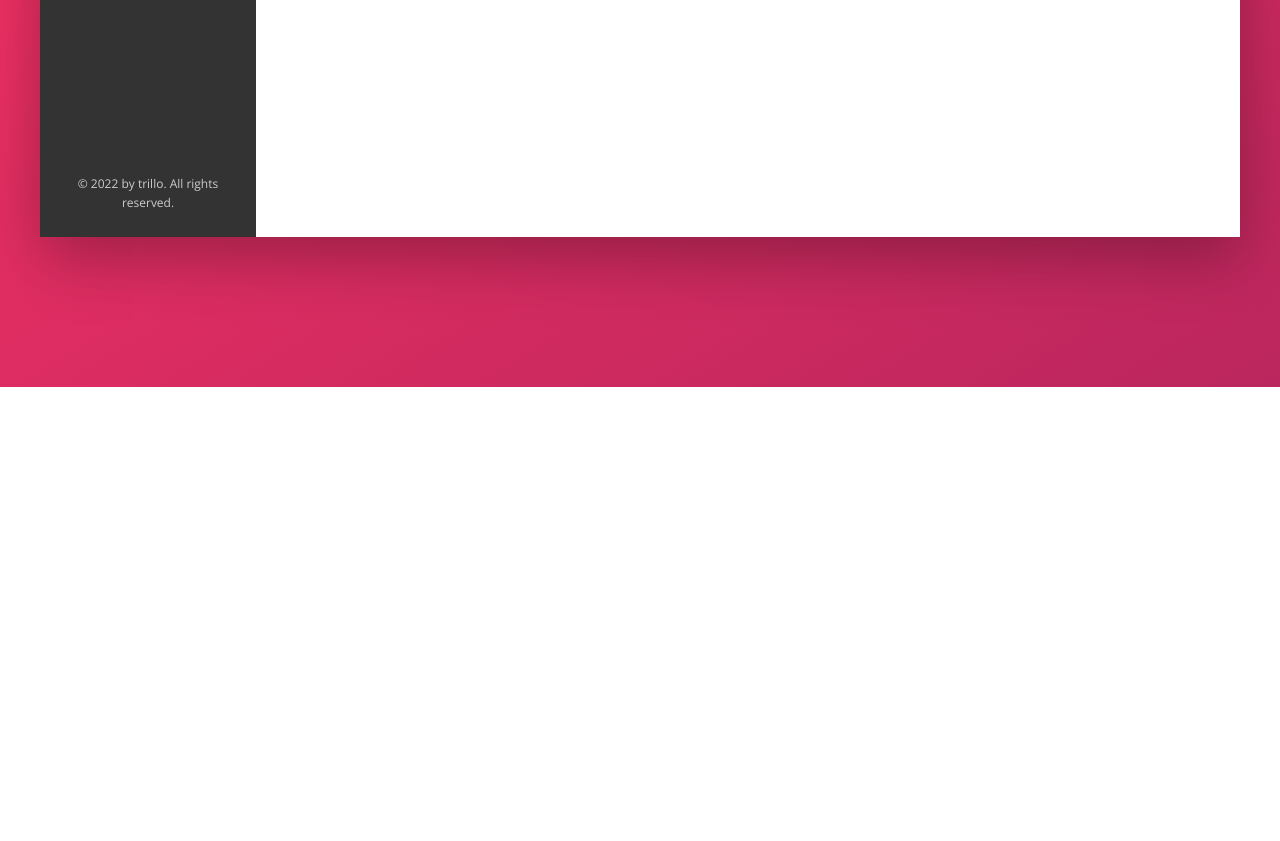
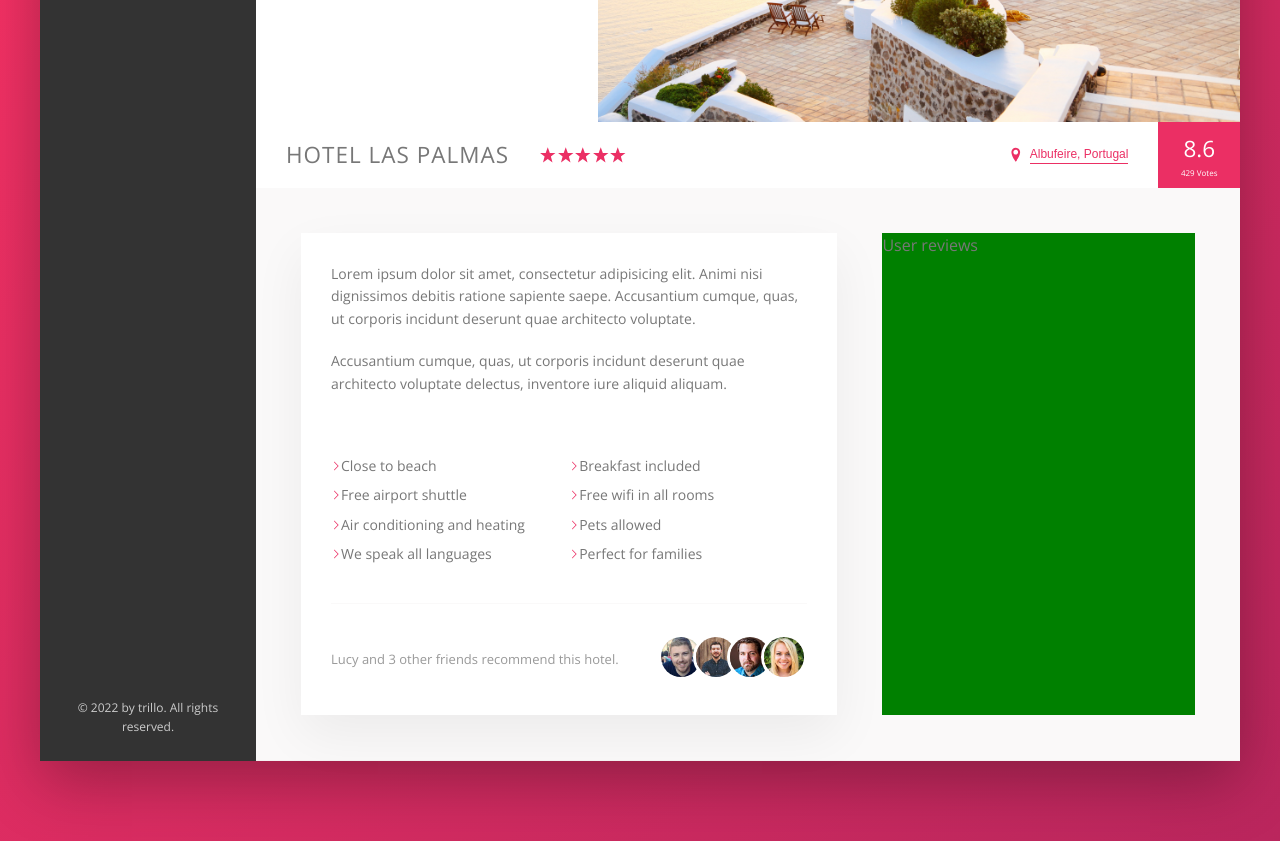
Before and after one commit to danj/trillo, a website: page index.html in a window 1280 px wide. Shown: the part 413-1254 px from the top of the page. Before the commit the page ends 800 px from the top, so only its background shows below. Drawn offline with nearby package versions, Linux system fonts and the light colour scheme; files that its build step writes are made by us from their sources.

Commit message:
detail view + fixes to layout

```diff
--- a/index.html
+++ b/index.html
@@ -90,8 +90,86 @@
                 </div>
             </nav>
             <main class="hotel-view">
-                Hotel view
+                <div class="gallery">
+                    <figure class="gallery__item">
+                        <img src="img/hotel-1.jpg" alt="Photo of hotel 1" class="gallery__photo">
+                    </figure>
+                    <figure class="gallery__item">
+                        <img src="img/hotel-2.jpg" alt="Photo of hotel 2" class="gallery__photo">
+                    </figure>
+                    <figure class="gallery__item">
+                        <img src="img/hotel-3.jpg" alt="Photo of hotel 3" class="gallery__photo">
+                    </figure>
+                </div>
+
+                <div class="overview">
+                    <h1 class="overview__heading">Hotel Las Palmas</h1>
+                    <div class="overview__stars">
+                        <svg class="overview__icon">
+                            <use xlink:href="img/sprite.svg#icon-star"></use>
+                        </svg>
+                        <svg class="overview__icon">
+                            <use xlink:href="img/sprite.svg#icon-star"></use>
+                        </svg>
+                        <svg class="overview__icon">
+                            <use xlink:href="img/sprite.svg#icon-star"></use>
+                        </svg>
+                        <svg class="overview__icon">
+                            <use xlink:href="img/sprite.svg#icon-star"></use>
+                        </svg>
+                        <svg class="overview__icon">
+                            <use xlink:href="img/sprite.svg#icon-star"></use>
+                        </svg>
+                    </div>
+
+                    <div class="overview__location">
+                        <svg class="overview__icon">
+                            <use xlink:href="img/sprite.svg#icon-location-pin"></use>
+                        </svg>
+                        <button class="btn-inline">Albufeire, Portugal</button>
+                    </div>
+
+                    <div class="overview__rating">
+                        <div class="overview__rating-average">8.6</div>
+                        <div class="overview__rating-count">429 Votes</div>
+                    </div>
+                </div>
+
+                <div class="detail">
+                    <div class="description">
+                        <p class="paragraph">
+                            Lorem ipsum dolor sit amet, consectetur adipisicing elit. Animi nisi dignissimos debitis ratione sapiente saepe. Accusantium cumque, quas, ut corporis incidunt deserunt quae architecto voluptate.
+                        </p>
+                        <p class="paragraph">
+                            Accusantium cumque, quas, ut corporis incidunt deserunt quae architecto voluptate delectus, inventore iure aliquid aliquam.
+                        </p>
+                        <ul class="list">
+                            <li class="list__item">Close to beach</li>
+                            <li class="list__item">Breakfast included</li>
+                            <li class="list__item">Free airport shuttle</li>
+                            <li class="list__item">Free wifi in all rooms</li>
+                            <li class="list__item">Air conditioning and heating</li>
+                            <li class="list__item">Pets allowed</li>
+                            <li class="list__item">We speak all languages</li>
+                            <li class="list__item">Perfect for families</li>
+                        </ul>
+                        <div class="recommend">
+                            <p class="recommend__count">Lucy and 3 other friends recommend this hotel.</p>
+
+                            <div class="recommend__friends">
+                                <img src="img/user-3.jpg" alt="Friend photo" class="recommend__photo">
+                                <img src="img/user-4.jpg" alt="Friend photo" class="recommend__photo">
+                                <img src="img/user-5.jpg" alt="Friend photo" class="recommend__photo">
+                                <img src="img/user-6.jpg" alt="Friend photo" class="recommend__photo">
+                            </div>
+                        </div>
+                    </div>
+                    <div class="user-reviews">
+                        User reviews
+                    </div>
+                </div>
             </main>
+
         </div>
     </div>
 </body>
--- /dev/null
+++ b/sass/abstracts/_animations.scss
@@ -0,0 +1,16 @@
+@keyframes pulsate {
+  0% {
+    transform: scale(1);
+    box-shadow: none;
+  }
+
+  50% {
+    transform: scale(1.05);
+    box-shadow: 0 1rem 4rem rgba(0,0,0,.25);
+  }
+
+  100% {
+    transform: scale(1);
+    box-shadow: none;
+  }
+}
--- a/sass/abstracts/_variables.scss
+++ b/sass/abstracts/_variables.scss
@@ -20,4 +20,5 @@ $default-font-size: 1.6rem;
   --color-primary-light: #{$color-primary-light};
   --color-primary-dark: #{$color-primary-dark};
   --dark-shadow: 0 2rem 6rem rgba(0,0,0,.3);
+  --light-shadow: 0 2rem 5rem rgba(0,0,0,.06);
 }
--- a/sass/base/_base.scss
+++ b/sass/base/_base.scss
@@ -19,5 +19,5 @@ body {
   box-sizing: border-box;
   background-image: linear-gradient(to right bottom, var(--color-primary-light), var(--color-primary-dark));
   background-repeat:no-repeat;
-  height: calc(100vh - 8rem);
+  //height: calc(100vh - 8rem);
 }
--- /dev/null
+++ b/sass/components/_btn_inline.scss
@@ -0,0 +1,20 @@
+.btn-inline {
+  border: none;
+  color: $color-primary;
+  font-size: inherit;
+  border-bottom: 1px solid currentColor;
+  padding-bottom: 2px;
+  display: inline-block;
+  background-color: transparent;
+  cursor: pointer;
+  transition: all .2s;
+
+  &:hover {
+    color: $grey-dark-1;
+  }
+
+  &:focus {
+    outline: none;
+    animation: pulsate 1s infinite;
+  }
+}
--- /dev/null
+++ b/sass/components/_gallery.scss
@@ -0,0 +1,13 @@
+.gallery {
+  display: flex;
+  flex-direction: row;
+
+  &__item {
+
+  }
+
+  &__photo {
+    width: 100%;
+    display: block;
+  }
+}
--- /dev/null
+++ b/sass/components/_overview.scss
@@ -0,0 +1,63 @@
+.overview {
+  width: 100%;
+  display: flex;
+  flex-direction: row;
+  justify-content: space-between;
+  align-items: center;
+
+  &__heading {
+    font-size: 2.25rem;
+    font-weight: 300;
+    text-transform: uppercase;
+    letter-spacing: 1px;
+    padding: 1.5rem 3rem;
+  }
+
+  &__stars {
+    display: flex;
+    flex-direction: row;
+    color: $color-primary;
+    margin-right: auto;
+  }
+
+  &__location {
+    font-size: 1.2rem;
+    display: flex;
+    vertical-align: center;
+
+    .overview__icon {
+      margin-right: .5rem;
+    }
+  }
+
+  &__rating {
+    background-color: $color-primary;
+    color: white;
+    margin-left: 3rem;
+    align-self: stretch;
+    padding: 0 2.25rem;
+    display: flex;
+    align-items: center;
+    justify-content: center;
+    flex-direction: column;
+
+    &-average {
+      font-size: 2.25rem;
+      font-weight: 300;
+    }
+
+    &-count {
+      font-size: .8rem;
+      font-weight: 300;
+    }
+  }
+
+  &__icon {
+    width: 1.75rem;
+    height: 1.75rem;
+
+    fill: $color-primary;
+  }
+
+
+}
--- /dev/null
+++ b/sass/layouts/_detail.scss
@@ -0,0 +1,85 @@
+.detail {
+    display: flex;
+    flex-direction: row;
+    background-color: $grey-light-1;
+    justify-content: space-between;
+    padding: 4.5rem;
+    border-bottom: 1px solid $grey-light-2;
+
+    .description {
+        font-size: 1.4rem;
+        flex: 0 0 60%;
+        margin-right: 4.5rem;
+        background-color: white;
+        box-shadow: var(--light-shadow);
+        padding: 3rem;
+
+        .paragraph:not(:last-of-type) {
+            margin-bottom: 2rem;
+        }
+
+        .list {
+            margin: 3rem 0;
+            list-style: none;
+            padding: 3rem 0;
+            border-bottom: 1px solid $grey-light-1;
+            display: flex;
+            flex-wrap: wrap;
+
+            &__item {
+                flex: 0 0 50%;
+                margin-bottom: .7rem;
+
+                &::before {
+                    content: "";
+                    display: inline-block;
+                    height: 1rem;
+                    width: 1rem;
+
+                    //background-image: url(../img/chevron-thin-right.svg);
+                    //new browsers
+                    background-color: $color-primary;
+                    -webkit-mask-image: url(../img/chevron-thin-right.svg);
+                    -webkit-mask-size: cover;
+                }
+            }
+        }
+    }
+
+    .user-reviews {
+        flex: 1;
+        background-color: green;
+    }
+
+    .recommend {
+        font-size: 1.3rem;
+        color: $grey-dark-3;
+        display: flex;
+        align-items: center;
+        justify-content: space-between;
+
+        &__count {
+            //margin-right: auto;
+        }
+
+        &__friends {
+
+        }
+
+        &__photo {
+            height: 4rem;
+            width: 4rem;
+            border-radius: 50%;
+            border: 3px solid white;
+            box-sizing: content-box;
+
+            &:not(:last-child) {
+                margin-right: -1.5rem;
+            }
+        }
+
+
+
+    }
+
+}
--- a/sass/main.scss
+++ b/sass/main.scss
@@ -1,6 +1,7 @@
 @import "abstracts/functions";
 @import "abstracts/mixins";
 @import "abstracts/variables";
+@import "abstracts/animations";
 
 @import "base/base";
 @import "base/animations";
@@ -9,5 +10,10 @@
 
 @import "components/header";
 @import "components/sidebar";
+@import "components/gallery";
+@import "components/btn_inline";
+@import "components/overview";
+
+@import "layouts/detail";
 
 @import "pages/home";
--- a/sass/pages/_home.scss
+++ b/sass/pages/_home.scss
@@ -9,7 +9,7 @@
     height: 7rem;
     //flex: 0;
     background-color: #fff;
-    border-bottom: $grey-light-2
+    border-bottom: 1px solid $grey-light-2
   }
 
   .content {
@@ -25,7 +25,6 @@
     .hotel-view {
       flex: 1;
       background-color: white;
-      height: 50rem;  //todo - remove
     }
   }
 }
```
